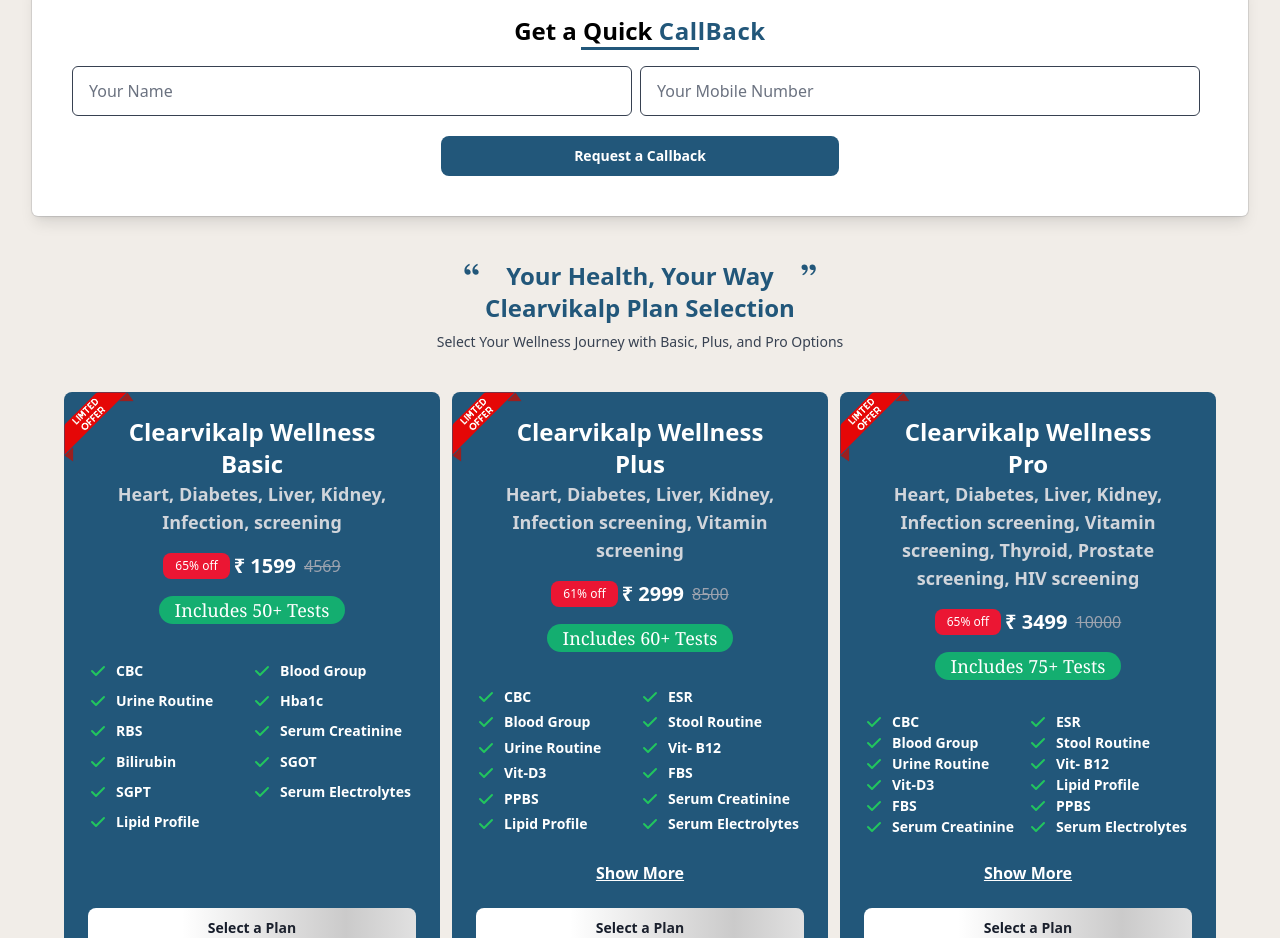
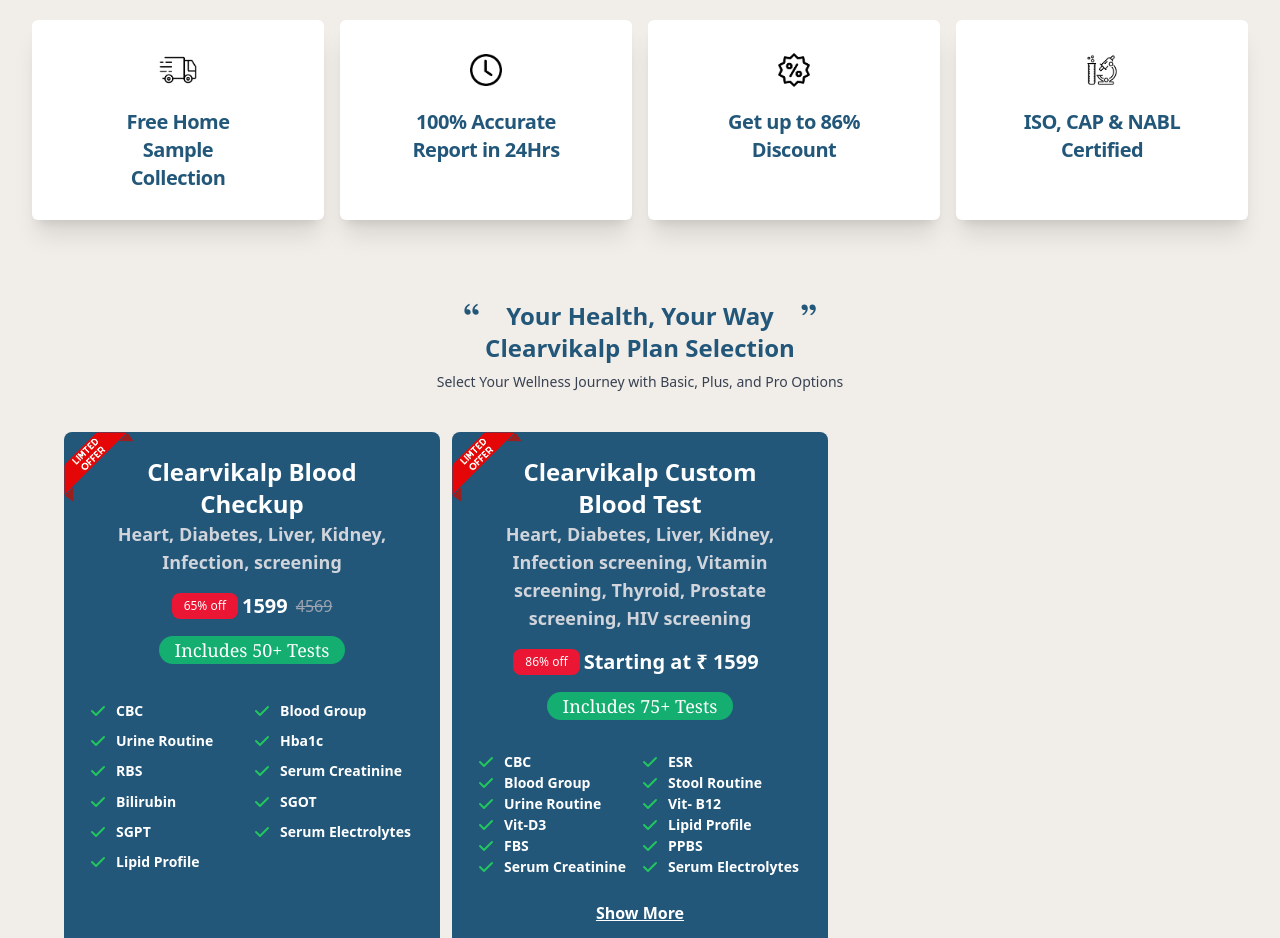
Before and after one commit to Tusharthakur0977/ClearVIkalp_Frontend, a React (Create React App) app: page / in a window 1280 px wide. Shown: the part 1400-2338 px from the top of the page. Built offline with nearby package versions, Linux system fonts and the light colour scheme.

Commit message:
minor changes

```diff
--- a/src/App.tsx
+++ b/src/App.tsx
@@ -3,7 +3,6 @@
 import "slick-carousel/slick/slick-theme.css";
 import "slick-carousel/slick/slick.css";
 import Accreditation from "./_components/Accreditation";
-import BookingCard from "./_components/BookingCard";
 import FAQ from "./_components/FAQ";
 import Hero from "./_components/Hero";
 import BookTestModal from "./_components/Modals/BookTestModal";
@@ -58,7 +57,6 @@
     <div className="flex flex-col justify-center items-center pb-10 bg-[#f1ede8]">
       <TopHeader />
       <Hero />
-      <BookingCard />
       <Plans />
       <WhoWants />
       <StepsJourney />
@@ -67,7 +65,7 @@
       <BookTestModal />
       <StickyButton
         id="sticky_request_call_back"
-        label="Request a Callback"
+        label="Book your Blood Test"
         bgColor="#ff9800"
         color="white"
         isSticky
--- a/src/_components/BookingCard.tsx
+++ b/src/_components/BookingCard.tsx
@@ -107,7 +107,7 @@
 
   return (
     <div
-      className={`w-[95%] ${
+      className={` ${
         isFormFilled && "bg-white border border-[#22577a]"
       } bg-white rounded-md flex flex-col px-4 py-6 sm:py-10 justify-center gap-2 shadow-lg ring-1 ring-slate-900/10`}
     >
@@ -129,7 +129,10 @@
           )}
         </p>
         {isBookModal && (
-          <button className="absolute top-1 right-0" onClick={handleOpen}>
+          <button
+            className="absolute top-[-10px] right-[-10px]"
+            onClick={handleOpen}
+          >
             <IoMdCloseCircle
               style={{ color: "black", width: 20, height: 20 }}
             />
@@ -182,7 +185,7 @@
 
           <StickyButton
             id={isBookModal ? "pop_up_booking_card" : "top_booking_card"}
-            label="Request a Callback"
+            label="Book your Blood Test"
             bgColor="#22577a"
             color="white"
             extraClasses="w-full sm:w-[50%] lg:w-[35%]  sm:self-center mt-3"
--- a/src/_components/Hero.tsx
+++ b/src/_components/Hero.tsx
@@ -1,12 +1,17 @@
+import { useContext } from "react";
 import { IoCall } from "react-icons/io5";
 import FeatureData from "../_data/FeatureCardData";
+import { BookModalContext } from "../context/BookModalContext";
 import useWindowDimensions from "../hooks/useWindowDimensions";
-import LOGO from "../images/logo.png";
 import MOBILE_BANNER from "../images/banner/creative.jpg";
 import DESKTOP_BANNER from "../images/banner/desktop-banner.jpg";
+import LOGO from "../images/logo.png";
+import BookingCard from "./BookingCard";
 
 const Hero = () => {
   const { width } = useWindowDimensions();
+
+  const { setIsBookModal } = useContext(BookModalContext);
 
   return (
     <div className="w-[100%] sm:w-[95%] flex flex-col mb-4">
@@ -32,7 +37,7 @@
           Be CLEAR on your health.
         </span>{" "}
         <span className="text-[#22577a] font-sans">
-          Say YES to preventive health checkup
+          Say YES to preventive Blood checkup
         </span>
       </p>
       <div className="w-full overflow-hidden py-3 sm:px-0  ">
@@ -44,9 +49,14 @@
         />
       </div>
 
+      <div className="w-full items-center py-5 sm:px-0 px-3">
+        <BookingCard />
+      </div>
+
       <div className="w-full grid gap-4 grid-cols-2 lg:grid-cols-4 md:max-w-2xl lg:max-w-none px-3 py-3 sm:px-0 sm:py-5">
         {FeatureData.map((card, index) => (
           <div
+            onClick={() => setIsBookModal(true)}
             key={card.title + index.toString()}
             className="relative flex flex-col items-center p-2 sm:p-6 bg-white shadow-xl rounded-md"
           >
--- a/src/_components/PlanCard.tsx
+++ b/src/_components/PlanCard.tsx
@@ -81,7 +81,7 @@
             {amount.discount}
           </p>
           <span className="mr-2 ms-1 text-xl text-white font-bold">
-            ₹ {amount.withDiscount}
+            {amount.withDiscount}
           </span>
           <span className="text-gray-400 line-through">
             {amount.withoutDiscount}
@@ -112,7 +112,7 @@
         <StickyButton
           isAnimated
           id={btnId}
-          label="Select a Plan"
+          label="Book your blood test"
           color="#22577a"
           onClick={() => {
             setSelectedPLan(name);
--- a/src/_data/PlanData.ts
+++ b/src/_data/PlanData.ts
@@ -2,7 +2,7 @@
   {
     id: "planBanner1",
     btnid: "planSelection1",
-    name: "Clearvikalp Wellness Basic",
+    name: "Clearvikalp Blood Checkup",
     title: "Heart, Diabetes, Liver, Kidney, Infection, screening",
     amount: {
       withDiscount: "1599",
@@ -27,50 +27,13 @@
   {
     id: "planBanner2",
     btnid: "planSelection2",
-    name: "Clearvikalp Wellness Plus",
-    title:
-      "Heart, Diabetes, Liver, Kidney, Infection screening, Vitamin screening",
-    amount: {
-      withDiscount: "2999",
-      withoutDiscount: "8500",
-      discount: "61% off",
-    },
-    noOfTest: "60",
-    test: [
-      "CBC",
-      "ESR",
-      "Blood Group",
-      "Stool Routine",
-      "Urine Routine",
-      "Vit- B12",
-      "Vit-D3",
-      "FBS",
-      "PPBS",
-      "Serum Creatinine",
-      "Lipid Profile",
-      "Serum Electrolytes",
-      "Serum Uric Acid",
-      "BUN",
-      "Albumin",
-      "Alkaline Phosphatase",
-      "Bilirubin",
-      "GGTP",
-      "Globulin",
-      "SGOT",
-      "SGPT",
-      "Total Protein",
-    ],
-  },
-  {
-    id: "planBanner3",
-    btnid: "planSelection3",
-    name: "Clearvikalp Wellness Pro",
+    name: "Clearvikalp Custom Blood Test",
     title:
       "Heart, Diabetes, Liver, Kidney, Infection screening, Vitamin screening, Thyroid, Prostate screening, HIV screening",
     amount: {
-      withDiscount: "3499",
-      withoutDiscount: "10000",
-      discount: "65% off",
+      withDiscount: "Starting at  ₹ 1599",
+      withoutDiscount: "",
+      discount: "86% off",
     },
     noOfTest: "75",
     test: [
@@ -103,6 +66,48 @@
       "Total Protein",
     ],
   },
+  // {
+  //   id: "planBanner3",
+  //   btnid: "planSelection3",
+  //   name: "Clearvikalp Wellness Pro",
+  //   title:
+  //     "Heart, Diabetes, Liver, Kidney, Infection screening, Vitamin screening, Thyroid, Prostate screening, HIV screening",
+  //   amount: {
+  //     withDiscount: "3499",
+  //     withoutDiscount: "10000",
+  //     discount: "86% off",
+  //   },
+  //   noOfTest: "75",
+  //   test: [
+  //     "CBC",
+  //     "ESR",
+  //     "Blood Group",
+  //     "Stool Routine",
+  //     "Urine Routine",
+  //     "Vit- B12",
+  //     "Vit-D3",
+  //     "Lipid Profile",
+  //     "FBS",
+  //     "PPBS",
+  //     "Serum Creatinine",
+  //     "Serum Electrolytes",
+  //     "Serum Uric Acid",
+  //     "BUN",
+  //     "Thyroid",
+  //     "Hba1c",
+  //     "Hbsag",
+  //     "HIV I & II",
+  //     "Prostate Surface Antigen",
+  //     "Albumin",
+  //     "Alkaline Phosphatase",
+  //     "Bilirubin",
+  //     "GGTP",
+  //     "Globulin",
+  //     "SGOT",
+  //     "SGPT",
+  //     "Total Protein",
+  //   ],
+  // },
 ];
 
 export default PlanData;
```
